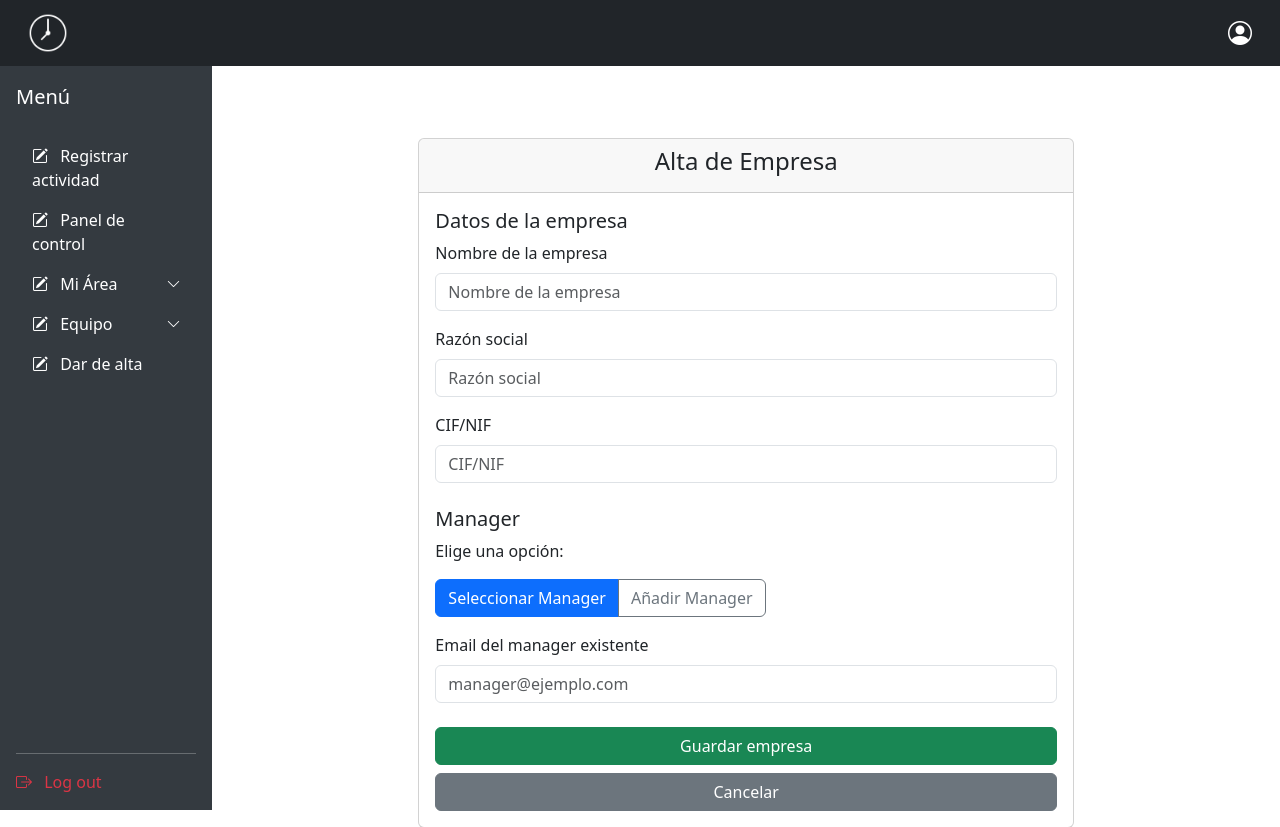
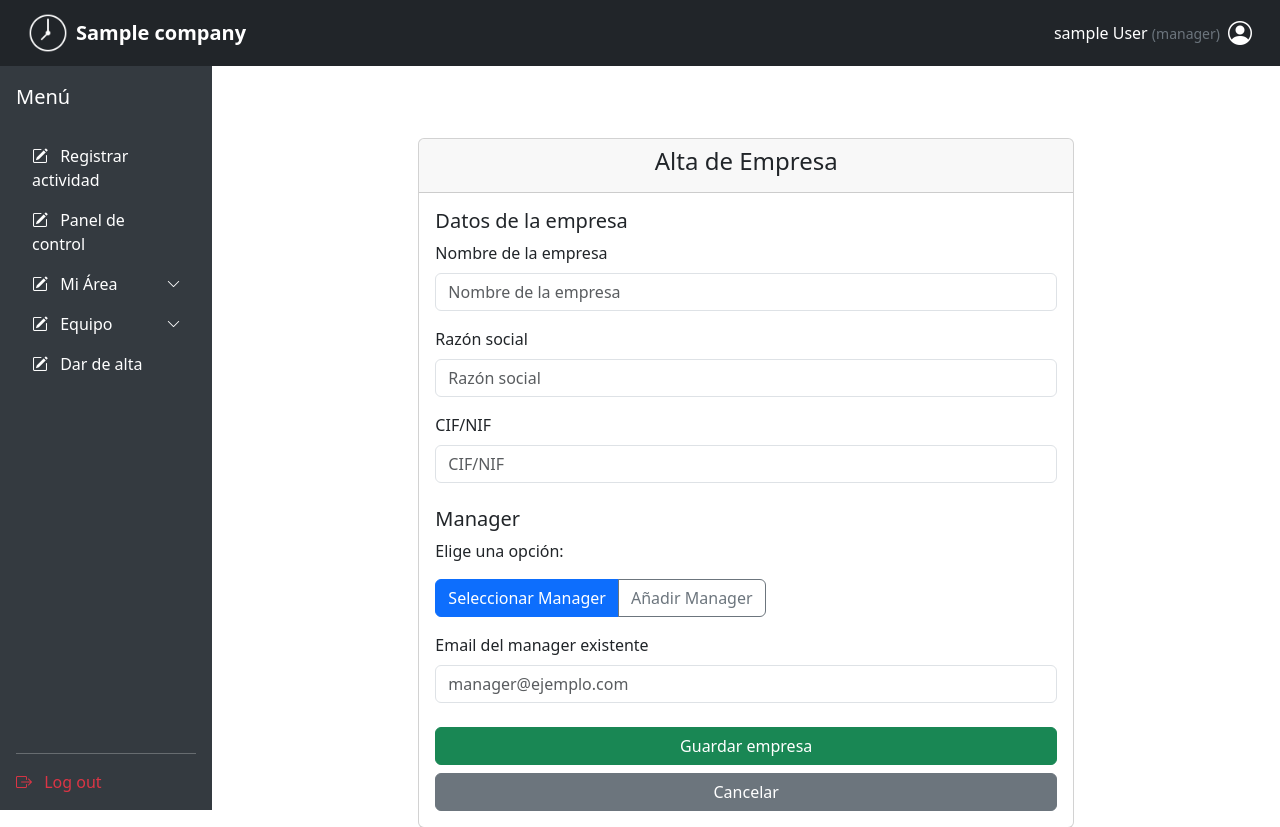
Before and after one commit to mArteagaRamos/ControlHorario, a Django app: page /create_company/ in a window 1280 px wide. Shown: the top 827 px of the page. Run offline with Django 4.2, Linux system fonts and the light colour scheme; a user stored in the database is signed in; tables that the repository leaves empty hold one stand-in row (values such as "Sample post"); some libraries are stand-ins or nearby versions.

Commit message:
actualizo navbar con nombre de usuario y nombre de empresa (desplegable)

```diff
--- a/core/settings.py
+++ b/core/settings.py
@@ -69,6 +69,7 @@ MIDDLEWARE = [
     'django.contrib.auth.middleware.AuthenticationMiddleware',
     'django.contrib.messages.middleware.MessageMiddleware',
     'django.middleware.clickjacking.XFrameOptionsMiddleware',
+    'users.middleware.CompanyMiddleware',
 ]
 
 ROOT_URLCONF = 'core.urls'
@@ -84,6 +85,7 @@ TEMPLATES = [
                 'django.template.context_processors.request',
                 'django.contrib.auth.context_processors.auth',
                 'django.contrib.messages.context_processors.messages',
+                'users.context_processors.user_company',
             ],
         },
     },
--- a/core/urls.py
+++ b/core/urls.py
@@ -1,7 +1,7 @@
 # ---------- Backend URL Routing: core/urls.py ----------
 
 from django.contrib import admin
-from django.urls import path, include
+from django.urls import path
 from users import views as user_views
 from dashboard import views as dashboard_views
 from timetracking import views as timetracking_views
@@ -15,4 +15,5 @@ urlpatterns = [
     path('create_company/', user_views.create_company, name='create_company'),
     path('user_panel/', user_views.user_panel, name='user_panel'),
     path('timetracking/', timetracking_views.time_entries, name='time_entries'),
+    path('switch-company/<uuid:company_id>/', user_views.switch_company, name='switch_company'),
 ]
--- a/templates/base/base.html
+++ b/templates/base/base.html
@@ -23,28 +23,85 @@
 </head>
 <body>
 
+    <!-- NAVBAR -->
     <nav class="navbar navbar-dark bg-dark px-3">
         <div class="container-fluid d-flex justify-content-between align-items-center">
 
-            <!-- Botón menú (solo móvil) -->
+            <!-- Botón menú (móvil) -->
             <button class="btn btn-outline-light d-md-none" id="menu-toggle">
                 <i class="bi bi-list"></i>
             </button>
 
-            <!-- Logo -->
-            <a class="navbar-brand d-flex align-items-center" href={% url 'user_panel' %}>
-                <img src="{% static 'img/icon_clock.png' %}" alt="Logo" height="40">
-            </a>
+            <!-- Empresa -->
+            {% if company_count > 1 %}
+                <!-- CON DROPDOWN -->
+                <div class="dropdown">
+                    <a class="navbar-brand d-flex align-items-center gap-2 dropdown-toggle text-white text-decoration-none"
+                    href="#"
+                    data-bs-toggle="dropdown"
+                    aria-expanded="false">
 
-            <!-- Perfil -->
-            <div>
-                <a href={% url 'user_panel' %}>
+                        <img src="{% static 'img/icon_clock.png' %}" height="40">
+
+                        {% if current_company %}
+                            <span class="fw-semibold">
+                                {{ current_company.name }}
+                            </span>
+                        {% endif %}
+                    </a>
+
+                    <ul class="dropdown-menu dropdown-menu-dark">
+                        {% for membership in memberships %}
+                            <li>
+                                <a class="dropdown-item"
+                                href="{% url 'switch_company' membership.company.id %}">
+                                    {{ membership.company.name }}
+                                </a>
+                            </li>
+                        {% endfor %}
+                    </ul>
+                </div>
+
+            {% else %}
+                <!-- SIN DROPDOWN -->
+                <a class="navbar-brand d-flex align-items-center gap-2 text-white text-decoration-none"
+                href="{% url 'user_panel' %}">
+
+                    <img src="{% static 'img/icon_clock.png' %}" height="40">
+
+                    {% if current_company %}
+                        <span class="fw-semibold">
+                            {{ current_company.name }}
+                        </span>
+                    {% endif %}
+                </a>
+            {% endif %}
+
+            <!-- Usuario -->
+            <div class="d-flex align-items-center gap-2">
+
+                {% if request.user.is_authenticated %}
+                    <span class="text-white">
+                        {{ request.user.username }} {{ request.user.surname }}
+
+                        {% if current_role %}
+                            <small class="text-secondary">
+                                ({{ current_role }})
+                            </small>
+                        {% endif %}
+                    </span>
+                {% endif %}
+
+                <a href="{% url 'user_panel' %}">
                     <i class="bi bi-person-circle text-white fs-4"></i>
                 </a>
+
             </div>
 
         </div>
     </nav>
+
+
 
     <div class="d-flex">
 
--- /dev/null
+++ b/users/context_processors.py
@@ -0,0 +1,15 @@
+# Context processor to add current company to templates
+from .models import UserCompanyMembership
+
+def user_company(request):
+    memberships = []
+
+    if request.user.is_authenticated:
+        memberships = UserCompanyMembership.objects.filter(user=request.user).select_related('company')
+
+    return {
+        'current_company': getattr(request, 'company', None),
+        'current_role': getattr(request, 'role', None),
+        'memberships': memberships,
+        'company_count': memberships.count(),
+    }
--- a/users/views.py
+++ b/users/views.py
@@ -86,10 +86,6 @@ def create_company(request):
         select_form = ManagerSelectForm(request.POST)
         create_form = ManagerCreateForm(request.POST)
 
-        # Debug prints
-        print(f"DEBUG: manager_action = {manager_action}")
-        print(f"DEBUG: request.POST = {request.POST.dict()}")
-
         manager_user = None
         manager_error = None
 
@@ -106,24 +102,18 @@ def create_company(request):
                 })
 
             if manager_action == 'select':
-                print("DEBUG: Processing select manager")
                 if select_form.is_valid():
                     manager_email = select_form.cleaned_data['manager_email'].strip()
-                    print(f"DEBUG: manager_email cleaned = '{manager_email}'")
                     manager = Users.objects.filter(email__iexact=manager_email).first()
-                    print(f"DEBUG: manager found = {manager}")
                     if manager:
                         manager_user = manager
                         messages.info(request, f"Manager encontrado: {manager.email}")
                     else:
                         manager_error = 'No existe ningún manager con ese correo.'
-                        print(f"DEBUG: No manager found for email '{manager_email}'")
                 else:
                     manager_error = 'Por favor corrige el correo del manager seleccionado.'
-                    print(f"DEBUG: select_form errors = {select_form.errors}")
 
             elif manager_action == 'create':
-                print("DEBUG: Processing create manager")
                 if create_form.is_valid():
                     manager_user = create_form.save(commit=False)
                     manager_user.id = uuid4()
@@ -132,10 +122,8 @@ def create_company(request):
                     manager_user.save()
                 else:
                     manager_error = 'Por favor corrige los datos del manager a crear.'
-                    print(f"DEBUG: create_form errors = {create_form.errors}")
 
             if manager_user:
-                print(f"DEBUG: Saving company with manager {manager_user.email}")
                 company = company_form.save(commit=False)
                 company.id = uuid4()
                 company.created_at = timezone.now()
@@ -157,10 +145,8 @@ def create_company(request):
                     messages.error(request, manager_error)
                 else:
                     messages.error(request, 'No se pudo asignar el manager. Revisa los datos.')
-                print(f"DEBUG: No manager_user assigned, error: {manager_error}")
         else:
             messages.error(request, 'Por favor corrige los datos de la empresa.')
-            print(f"DEBUG: company_form errors = {company_form.errors}")
 
     else:
         company_form = CompanyForm()
@@ -207,28 +193,51 @@ def login_view(request):
 
 @login_required
 def user_panel(request):
-    # Get the authenticated user
-    django_user = request.user
-    user = Users.objects.filter(email=django_user.email).first()
+
+    # Usuario actual
+    user = Users.objects.filter(email=request.user.email).first()
 
     if not user:
         messages.error(request, 'Usuario no encontrado en el sistema.')
         return redirect('home')
 
-    membership = ensure_membership(user)
-    company = membership.company
+    company = request.company
 
-    # Handle timetracking actions from panel
+    if not company:
+        messages.error(request, 'No tienes empresa asignada.')
+        return redirect('home')
+
+    # ----------- ACCIONES -----------
+
     if request.method == 'POST':
         action = request.POST.get('action')
-        active_entry = TimeEntries.objects.filter(user=user, status=TimeEntries.EntryStatus.ONGOING, clock_out__isnull=True).order_by('-clock_in').first()
+
+        active_entry = TimeEntries.objects.filter(
+            user=user,
+            company=company,
+            status=TimeEntries.EntryStatus.ONGOING,
+            clock_out__isnull=True
+        ).order_by('-clock_in').first()
 
         if action == 'clock_in':
             if active_entry:
                 messages.warning(request, 'Ya tienes una entrada activa.')
             else:
-                entry = TimeEntries.objects.create(id=uuid4(), user=user, company=company, date=timezone.localdate(), clock_in=timezone.now(), status=TimeEntries.EntryStatus.ONGOING)
-                TimeEntryEvent.objects.create(id=uuid4(), time_entry=entry, event_type=TimeEntryEvent.EventType.CLOCK_IN, timestamp=timezone.now(), actor=user)
+                entry = TimeEntries.objects.create(
+                    id=uuid4(),
+                    user=user,
+                    company=company,
+                    date=timezone.localdate(),
+                    clock_in=timezone.now(),
+                    status=TimeEntries.EntryStatus.ONGOING
+                )
+                TimeEntryEvent.objects.create(
+                    id=uuid4(),
+                    time_entry=entry,
+                    event_type=TimeEntryEvent.EventType.CLOCK_IN,
+                    timestamp=timezone.now(),
+                    actor=user
+                )
                 messages.success(request, 'Clock-in registrado.')
 
         elif action == 'clock_out':
@@ -238,46 +247,86 @@ def user_panel(request):
                 active_entry.clock_out = timezone.now()
                 active_entry.status = TimeEntries.EntryStatus.CONFIRMED
                 active_entry.save(update_fields=['clock_out', 'status'])
-                TimeEntryEvent.objects.create(id=uuid4(), time_entry=active_entry, event_type=TimeEntryEvent.EventType.CLOCK_OUT, timestamp=timezone.now(), actor=user)
+
+                TimeEntryEvent.objects.create(
+                    id=uuid4(),
+                    time_entry=active_entry,
+                    event_type=TimeEntryEvent.EventType.CLOCK_OUT,
+                    timestamp=timezone.now(),
+                    actor=user
+                )
                 messages.success(request, 'Clock-out registrado.')
 
         elif action == 'pause_start':
             if not active_entry:
                 messages.error(request, 'No hay entrada activa para pausar.')
             else:
-                TimeEntryEvent.objects.create(id=uuid4(), time_entry=active_entry, event_type=TimeEntryEvent.EventType.PAUSE_START, timestamp=timezone.now(), actor=user)
+                TimeEntryEvent.objects.create(
+                    id=uuid4(),
+                    time_entry=active_entry,
+                    event_type=TimeEntryEvent.EventType.PAUSE_START,
+                    timestamp=timezone.now(),
+                    actor=user
+                )
                 messages.success(request, 'Pausa iniciada.')
 
         elif action == 'pause_end':
             if not active_entry:
                 messages.error(request, 'No hay pausa activa para terminar.')
             else:
-                TimeEntryEvent.objects.create(id=uuid4(), time_entry=active_entry, event_type=TimeEntryEvent.EventType.PAUSE_END, timestamp=timezone.now(), actor=user)
+                TimeEntryEvent.objects.create(
+                    id=uuid4(),
+                    time_entry=active_entry,
+                    event_type=TimeEntryEvent.EventType.PAUSE_END,
+                    timestamp=timezone.now(),
+                    actor=user
+                )
                 messages.success(request, 'Pausa finalizada.')
 
         elif action == 'request_correction':
             entry_id = request.POST.get('entry_id')
-            new_clock_in = request.POST.get('new_clock_in')
-            new_clock_out = request.POST.get('new_clock_out')
             reason = request.POST.get('reason', '').strip()
-            entry = TimeEntries.objects.filter(id=entry_id, user=user).first()
+
+            entry = TimeEntries.objects.filter(
+                id=entry_id,
+                user=user,
+                company=company
+            ).first()
+
             if entry and reason:
-                CorrectionRequests.objects.create(id=uuid4(), time_entry=entry, requester=user, reason=reason, status='pending')
+                CorrectionRequests.objects.create(
+                    id=uuid4(),
+                    time_entry=entry,
+                    requester=user,
+                    reason=reason,
+                    status='pending'
+                )
                 messages.success(request, 'Solicitud de corrección enviada.')
             else:
-                messages.error(request, 'Datos incompletos para la solicitud de corrección.')
+                messages.error(request, 'Datos incompletos o inválidos.')
 
         return redirect('user_panel')
 
-    entries = TimeEntries.objects.filter(user=user).order_by('-date', '-clock_in')[:20]
-    requests = CorrectionRequests.objects.filter(requester=user).order_by('-request_date')[:20]
+    # ----------- DATOS -----------
 
-    # Build simple row data with computed duration
+    entries = TimeEntries.objects.filter(
+        user=user,
+        company=company
+    ).order_by('-date', '-clock_in')[:20]
+
+    requests = CorrectionRequests.objects.filter(
+        requester=user,
+        time_entry__company=company
+    ).order_by('-request_date')[:20]
+
+    # ----------- FORMATEO -----------
+
     entry_rows = []
     for e in entries:
         worked_seconds = compute_worked_seconds(e)
         hours = worked_seconds // 3600
         minutes = (worked_seconds % 3600) // 60
+
         entry_rows.append({
             'id': e.id,
             'date': e.date,
@@ -301,3 +350,20 @@ def user_panel(request):
         'entry_rows': entry_rows,
         'request_rows': request_rows,
     })
+
+
+# Company switching view
+@login_required
+def switch_company(request, company_id):
+    if not request.user.is_authenticated:
+        return redirect('login')
+
+    membership = UserCompanyMembership.objects.filter(
+        user=request.user,
+        company_id=company_id
+    ).first()
+
+    if membership:
+        request.session['company_id'] = str(company_id)
+
+    return redirect('user_panel')
```
Also changed, not shown: users/middleware.py (added, +40 -0 lines).
